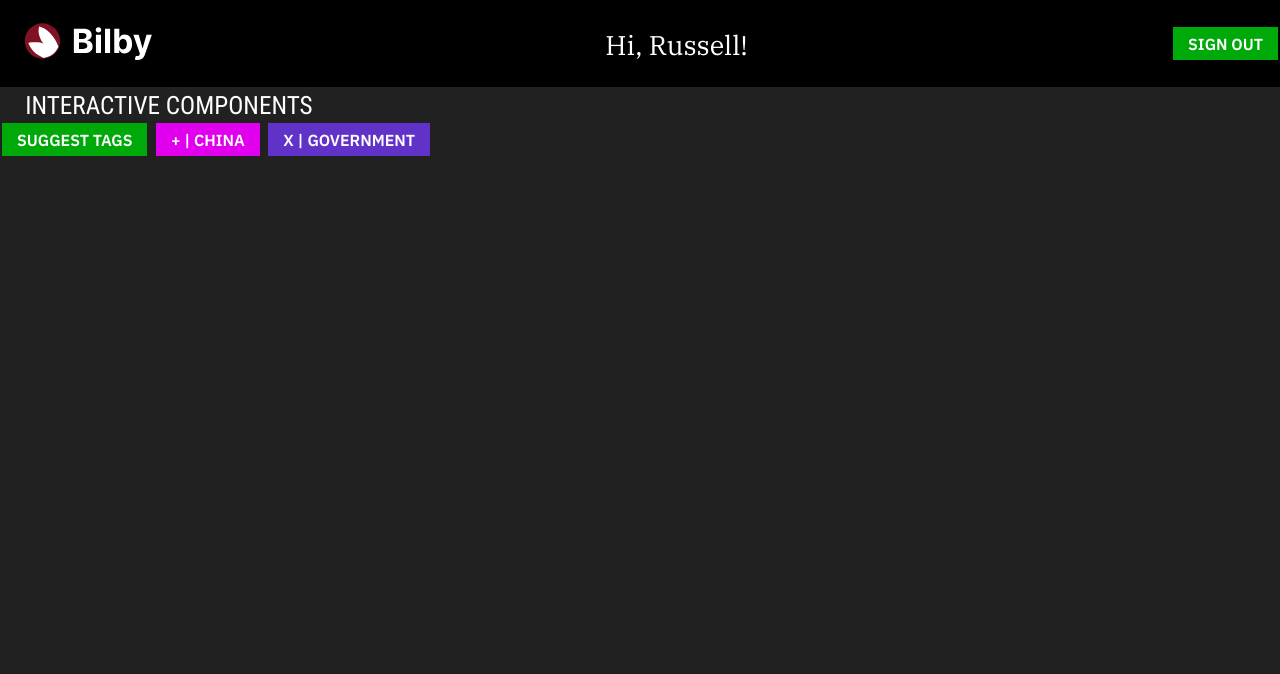
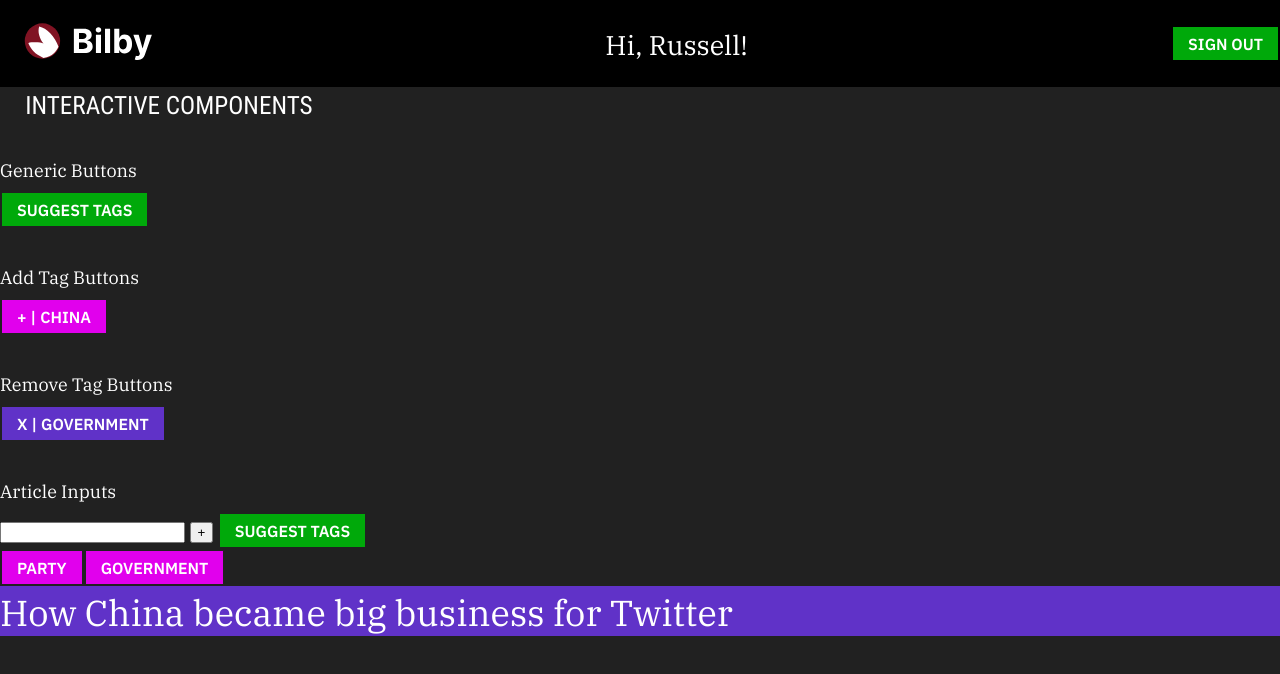
Before and after one commit to russellbits/tagger, a SvelteKit app: page /story in a window 1280 px wide. Shown: the top 674 px of the page. Built offline with nearby package versions, Linux system fonts and the light colour scheme.

Commit message:
Story: New UI components added to story route.

```diff
--- a/src/routes/story/+page.svelte
+++ b/src/routes/story/+page.svelte
@@ -8,6 +8,37 @@
 
 <h2>Interactive Components</h2>
 
+<h4>Generic Buttons</h4>
 <Button label={'Suggest Tags'} />
+
+<h4>Add Tag Buttons</h4>
 <Button label={'+ | China'} type={'add'} />
+
+<h4>Remove Tag Buttons</h4>
 <Button label={'x | Government'} type={'remove'} />
+
+<h4>Article Inputs</h4>
+<div class="tag-input">
+	<input type="text" />
+	<button class="add">+</button>
+	<Button label={'Suggest Tags'} />
+</div>
+<div>
+	<Button label={'Party'} type={'add'} /><Button label={'Government'} type={'add'} />
+</div>
+<div class="articleTitle">
+	<h1>How China became big business for Twitter</h1>
+</div>
+<div />
+
+<style>
+	.articleTitle {
+		background-color: rgba(96, 50, 200, 1);
+	}
+	.articleTitle h1 {
+		font-family: 'IBM Plex Serif', 'Georgia', serif;
+	}
+	h4 {
+		padding: 2em 0 0.5em 0;
+	}
+</style>
```
